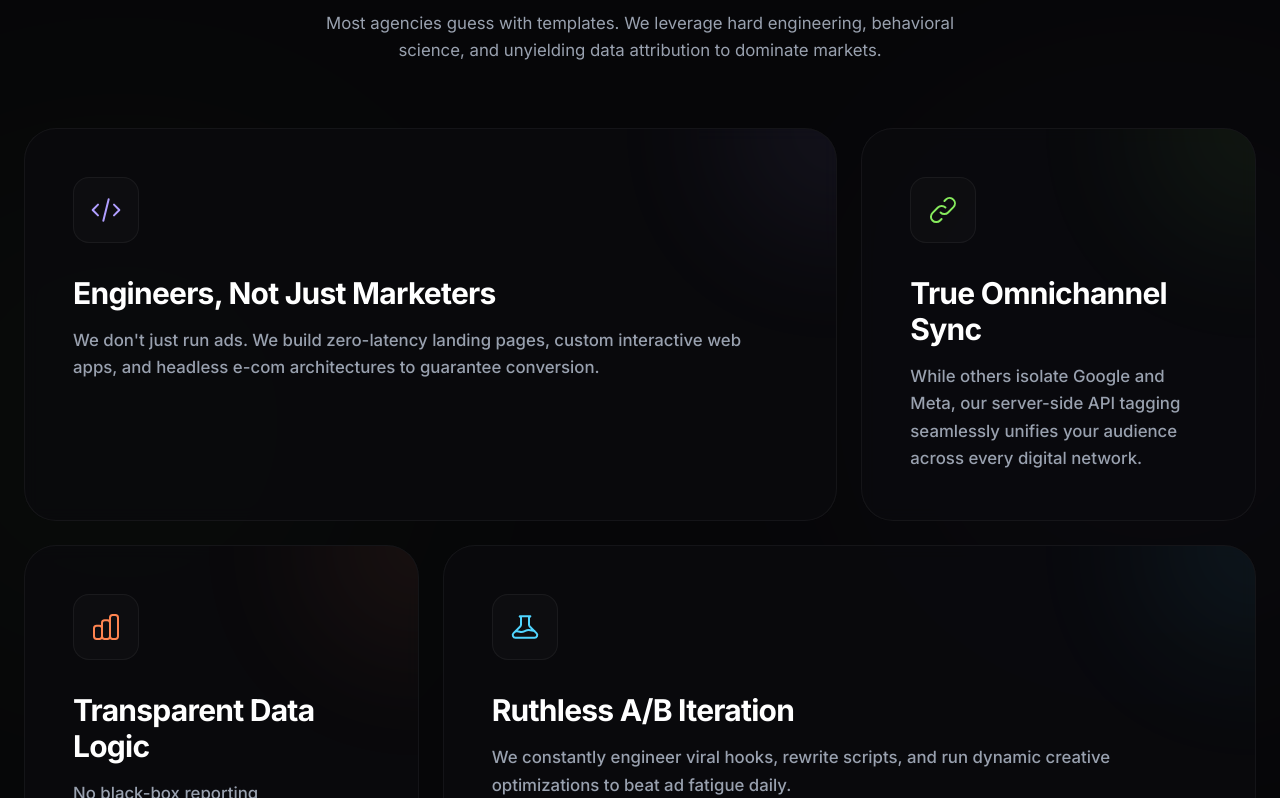
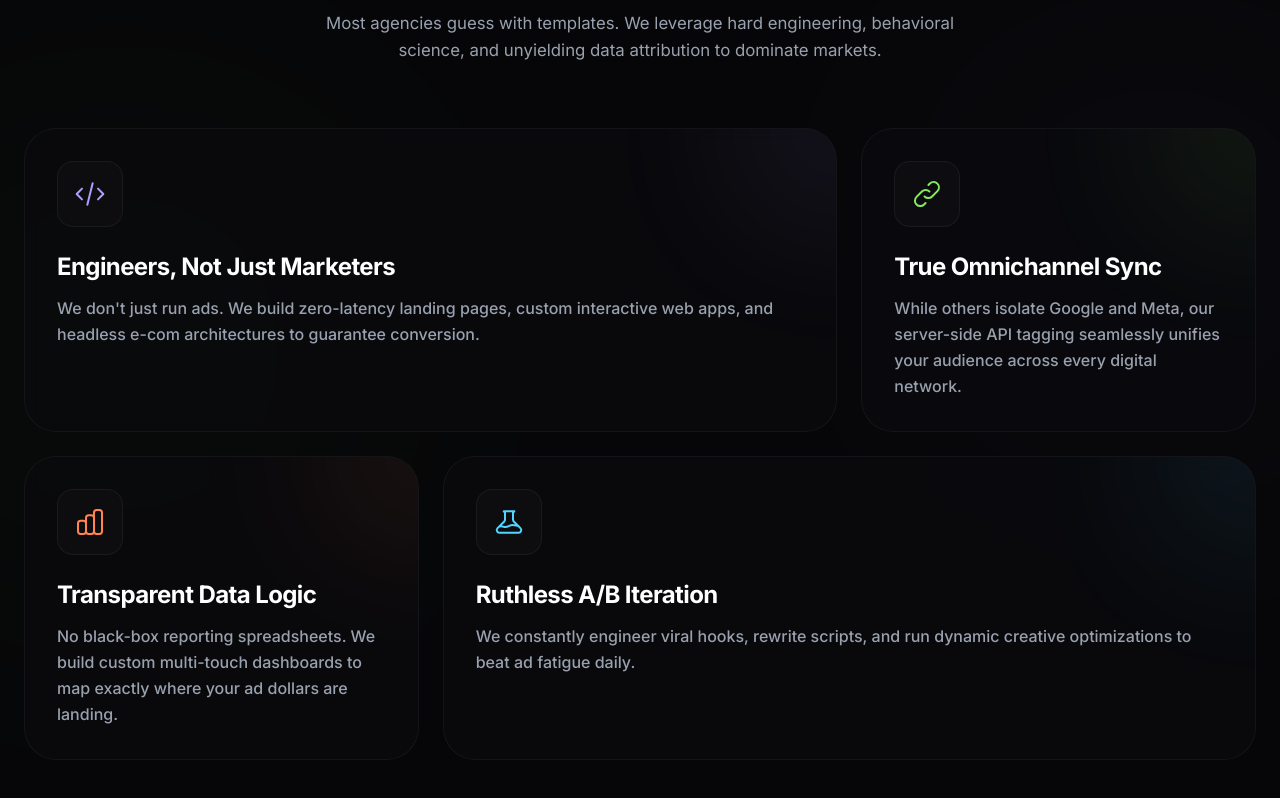
Before and after one commit to einfoengine/ablyart, a Next.js app: page / in a window 1280 px wide. Shown: the part 8762-9560 px from the top of the page. Built offline with nearby package versions, Linux system fonts and the light colour scheme.

Commit message:
Why choose us

```diff
--- a/src/components/WhyChooseUsSection.tsx
+++ b/src/components/WhyChooseUsSection.tsx
@@ -78,7 +78,7 @@ export default function WhyChooseUsSection() {
               whileInView={{ opacity: 1, y: 0 }}
               viewport={{ once: true, margin: "-50px" }}
               transition={{ duration: 0.5, delay: idx * 0.1 }}
-              className={`group relative overflow-hidden rounded-[2rem] border border-white/5 bg-[#0b0b0e]/80 backdrop-blur-sm p-8 md:p-12 transition-all hover:bg-[#111116] hover:border-white/10 ${reason.span}`}
+              className={`group relative overflow-hidden rounded-[2rem] border border-white/5 bg-[#0b0b0e]/80 backdrop-blur-sm p-6 md:p-8 transition-all hover:bg-[#111116] hover:border-white/10 ${reason.span}`}
             >
               {/* Card Glow FX */}
               <div
@@ -89,24 +89,18 @@ export default function WhyChooseUsSection() {
               <div className="relative z-10 h-full flex flex-col justify-between">
                 <div>
                   <div
-                    className="mb-8 inline-flex p-4 rounded-2xl bg-white/[0.02] border border-white/5"
+                    className="mb-6 inline-flex p-4 rounded-2xl bg-white/[0.02] border border-white/5"
                     style={{ color: reason.color }}
                   >
                     {reason.icon}
                   </div>
-                  <h3 className="text-2xl md:text-3xl font-bold text-white mb-4 tracking-tight">
+                  <h3 className="text-xl md:text-2xl font-bold text-white mb-3 tracking-tight">
                     {reason.title}
                   </h3>
-                  <p className="text-[1.05rem] text-gray-400 leading-relaxed font-medium">
+                  <p className="text-[1rem] text-gray-400 leading-relaxed font-medium">
                     {reason.description}
                   </p>
                 </div>
-
-                {/* Subtle decorative bottom border */}
-                <div
-                  className="absolute bottom-0 left-0 h-1 w-full opacity-0 group-hover:opacity-100 transition-opacity duration-500 rounded-b-[2rem]"
-                  style={{ background: `linear-gradient(90deg, transparent, ${reason.color}, transparent)` }}
-                />
               </div>
             </motion.div>
           ))}
```
